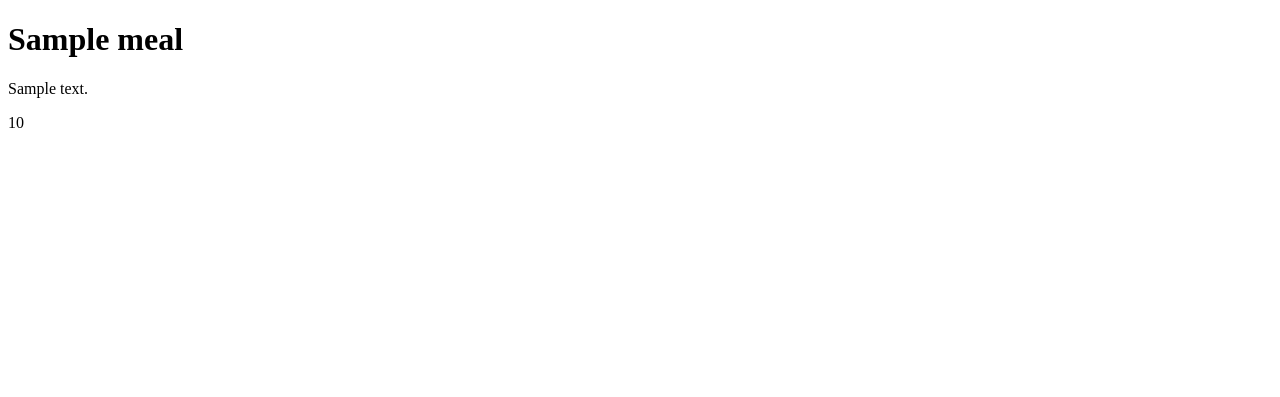
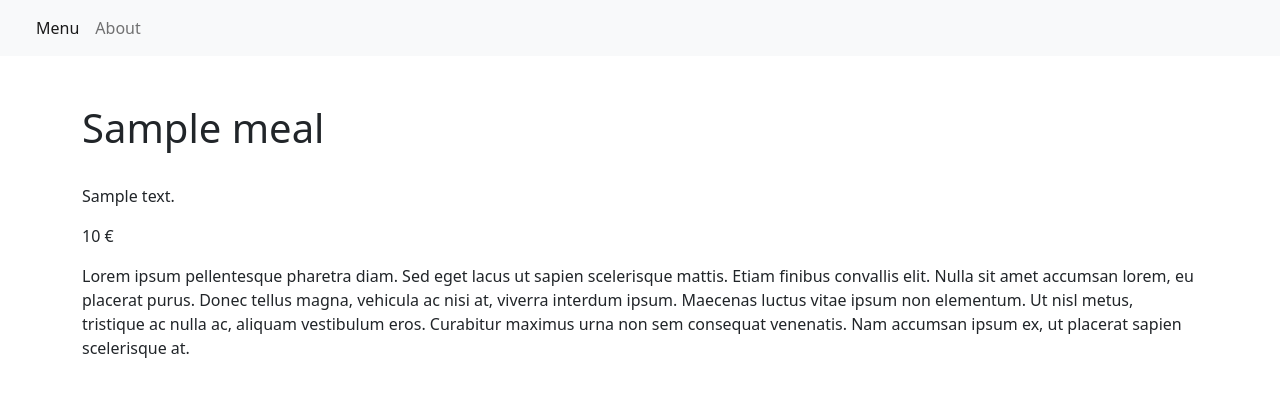
Before and after one commit to Konstantinos-Z/restaurant_menu_web_app, a Django app: template restaurant_menu/templates/menu_item_detail.html in a window 1280 px wide. Shown: the top 397 px of the page. Run offline with Django 4.2, Linux system fonts and the light colour scheme; the template is opened without the code that fills it: most values are stand-ins (such as "Sample title", 1, 10 or a date in 2020); some libraries are stand-ins or nearby versions.

Commit message:
Add navigation bar, format the page with Bootstrap

```diff
--- /dev/null
+++ b/restaurant_menu/templates/base.html
@@ -0,0 +1,38 @@
+<!DOCTYPE html>
+<html lang="en">
+    <head>
+        <meta charset="utf-8">
+        <meta name="viewport" content="width=device-width, initial-scale=1">
+        <link href="https://cdn.jsdelivr.net/npm/bootstrap@5.2.0-beta1/dist/css/bootstrap.min.css" rel="stylesheet" integrity="sha384-0evHe/X+R7YkIZDRvuzKMRqM+OrBnVFBL6DOitfPri4tjfHxaWutUpFmBp4vmVor" crossorigin="anonymous">
+        <title>Restaurant Menu</title>
+    </head>
+    <body>
+        <nav class="navbar navbar-expand-lg bg-light">
+            <div class="container-fluid">
+                    <a class="navbar-brand" href="#"></a>
+
+                    <button class="navbar-toggler" type="button" data-bs-toggle="collapse" data-bs-target="#navbarNav" aria-controls="navbarNav" aria-expanded="false" aria-label="Toggle navigation">
+                         <span class="navbar-toggler-icon"></span>
+                    </button>
+                <div class="collapse navbar-collapse" id="navbarNav">
+                    <ul class="navbar-nav">
+                         <li class="nav-item">
+                            <a class="nav-link active" aria-current="page" href="{% url 'home' %}">Menu</a>
+                        </li>
+                        <li class="nav-item">
+                            <a class="nav-link" aria-current="page" href="{% url 'about_page' %}">About</a>
+                        </li>
+                    </ul>
+                </div>
+            </div>
+        </nav>
+
+        {% block content %}
+        {% endblock content %}
+
+<!-- JavaScript Bundle with Popper -->
+        <script src="https://code.jquery.com/jquery-2.1.3.min.js"></script>
+        <script src="https://cdn.jsdelivr.net/npm/bootstrap@5.2.0-beta1/dist/js/bootstrap.bundle.min.js" integrity="sha384-pprn3073KE6tl6bjs2QrFaJGz5/SUsLqktiwsUTF55Jfv3qYSDhgCecCxMW52nD2" crossorigin="anonymous"></script>
+
+    </body>
+</html>
--- a/restaurant_menu/templates/menu_item_detail.html
+++ b/restaurant_menu/templates/menu_item_detail.html
@@ -1,12 +1,9 @@
-<!DOCTYPE html>
-<html lang="en">
-<head>
-    <meta charset="UTF-8">
-    <title>Title</title>
-</head>
-<body>
-    <h1>{{ item.meal }}</h1>
-    <p>{{ item.description }}</p>
-    <p>{{ item.price }}</p>
-</body>
-</html>
+{% extends 'base.html' %}
+{% block content %}
+    <div class="container">
+        <h1 class="pt-5 pb-4">{{ item.meal }}</h1>
+        <p>{{ item.description }}</p>
+        <p>{{ item.price }} €</p>
+        <p>Lorem ipsum pellentesque pharetra diam. Sed eget lacus ut sapien scelerisque mattis. Etiam finibus convallis elit. Nulla sit amet accumsan lorem, eu placerat purus. Donec tellus magna, vehicula ac nisi at, viverra interdum ipsum. Maecenas luctus vitae ipsum non elementum. Ut nisl metus, tristique ac nulla ac, aliquam vestibulum eros. Curabitur maximus urna non sem consequat venenatis. Nam accumsan ipsum ex, ut placerat sapien scelerisque at.</p>
+    </div>
+{% endblock content %}
--- a/restaurant_menu/urls.py
+++ b/restaurant_menu/urls.py
@@ -3,5 +3,6 @@ from . import views
 
 urlpatterns = [
     path('', views.MenuList.as_view(), name='home'),
-    path('item/<int:pk>/', views.MenuItemDetail.as_view(), name='menu_item')
+    path('item/<int:pk>/', views.MenuItemDetail.as_view(), name='menu_item'),
+    path('about/', views.AboutPage.as_view(), name="about_page")
 ]
--- a/restaurant_menu/views.py
+++ b/restaurant_menu/views.py
@@ -15,3 +15,7 @@ class MenuList(generic.ListView):
 class MenuItemDetail(generic.DetailView):
     model = Item
     template_name = "menu_item_detail.html"
+
+
+class AboutPage(generic.TemplateView):
+    template_name = "about.html"
```
Also changed, not shown: restaurant_menu/templates/about.html (added, +9 -0 lines), restaurant_menu/templates/index.html (+18 -10 lines).
